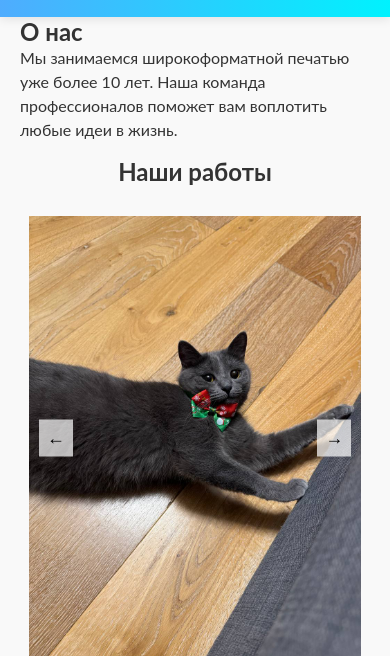
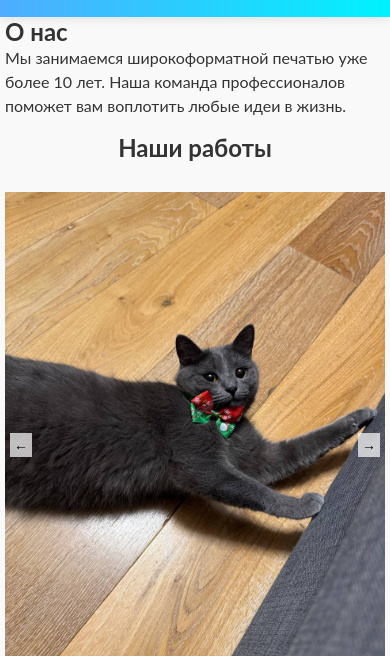
Before and after one commit to fedatop/fedossite, a website: page index.html in a window 390 px wide. Shown: the part 120-776 px from the top of the page. Drawn offline with nearby package versions, Linux system fonts and the light colour scheme.

Commit message:
Update styles.css

```diff
--- a/styles.css
+++ b/styles.css
@@ -209,19 +209,20 @@ body {
 .slide-right {
     transform: translateX(100%);
 }
+/* Медиа-запросы для мобильных устройств */
 @media screen and (max-width: 768px) {
     .container {
-        padding: 0 20px; /* Уменьшаем отступы */
+        padding: 0 10px; /* Ещё меньший отступ для маленьких экранов */
     }
 
     .slider-container {
-        width: 95%; /* Делаем шире на маленьких экранах */
+        width: 100%; /* Оставляем 100% для лучшего заполнения экрана */
     }
 
     .prev-btn,
     .next-btn {
-        font-size: 18px; /* Уменьшаем размер кнопок */
-        padding: 8px; /* Уменьшаем паддинги */
+        font-size: 16px; /* Уменьшаем размер кнопок */
+        padding: 6px; /* Уменьшаем паддинги */
     }
 
     .prev-btn {
@@ -232,3 +233,24 @@ body {
         right: 10px; /* Менее агрессивное расположение */
     }
 }
+
+/* Дополнительно для очень маленьких экранов */
+@media screen and (max-width: 480px) {
+    .container {
+        padding: 0 5px; /* Минимальные отступы для маленьких экранов */
+    }
+
+    .prev-btn,
+    .next-btn {
+        font-size: 14px; /* Ещё меньше кнопки */
+        padding: 4px; /* Ещё меньше паддингов */
+    }
+
+    .prev-btn {
+        left: 5px; /* Совсем близко к краю */
+    }
+
+    .next-btn {
+        right: 5px; /* Совсем близко к краю */
+    }
+}
```
